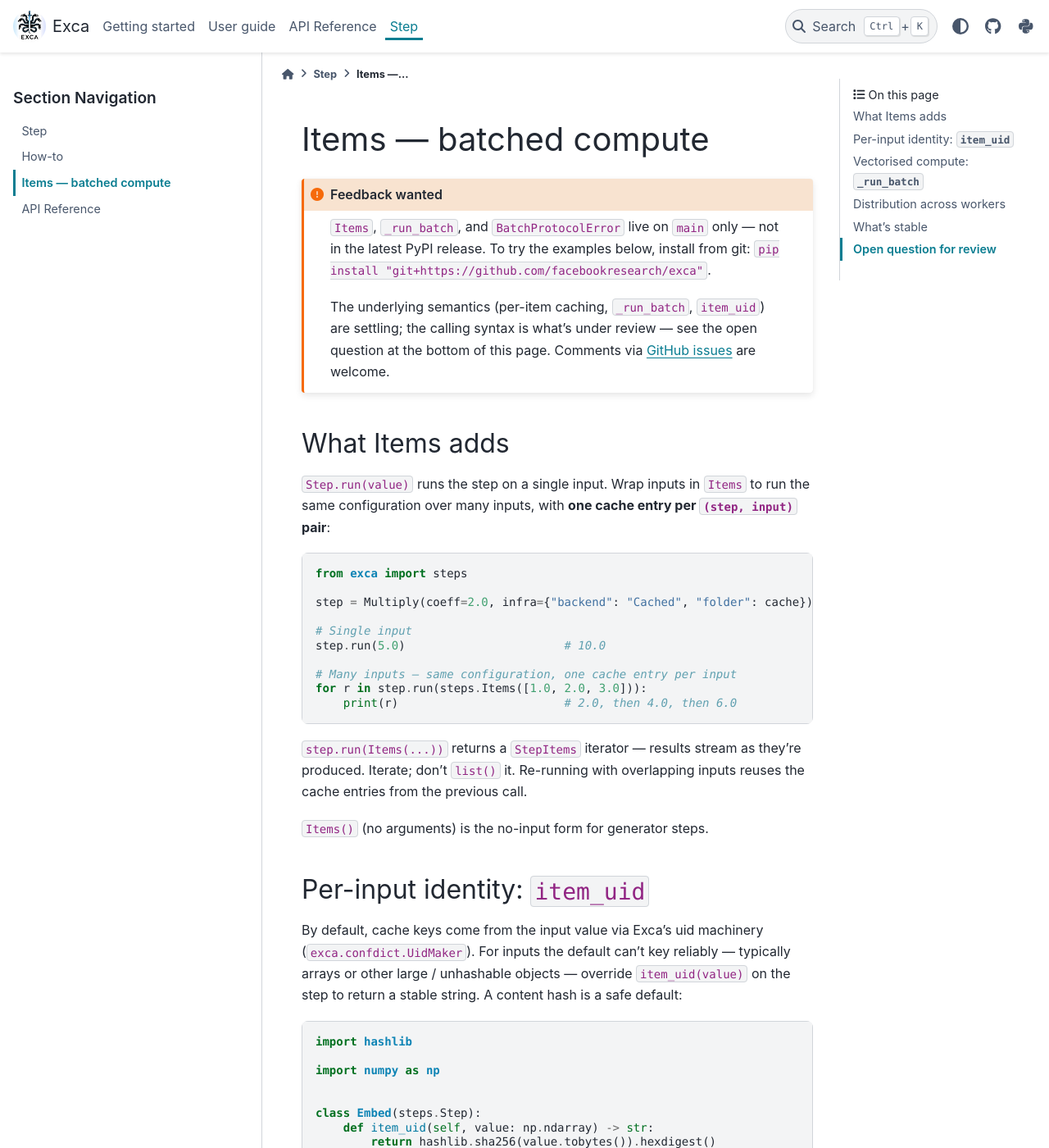
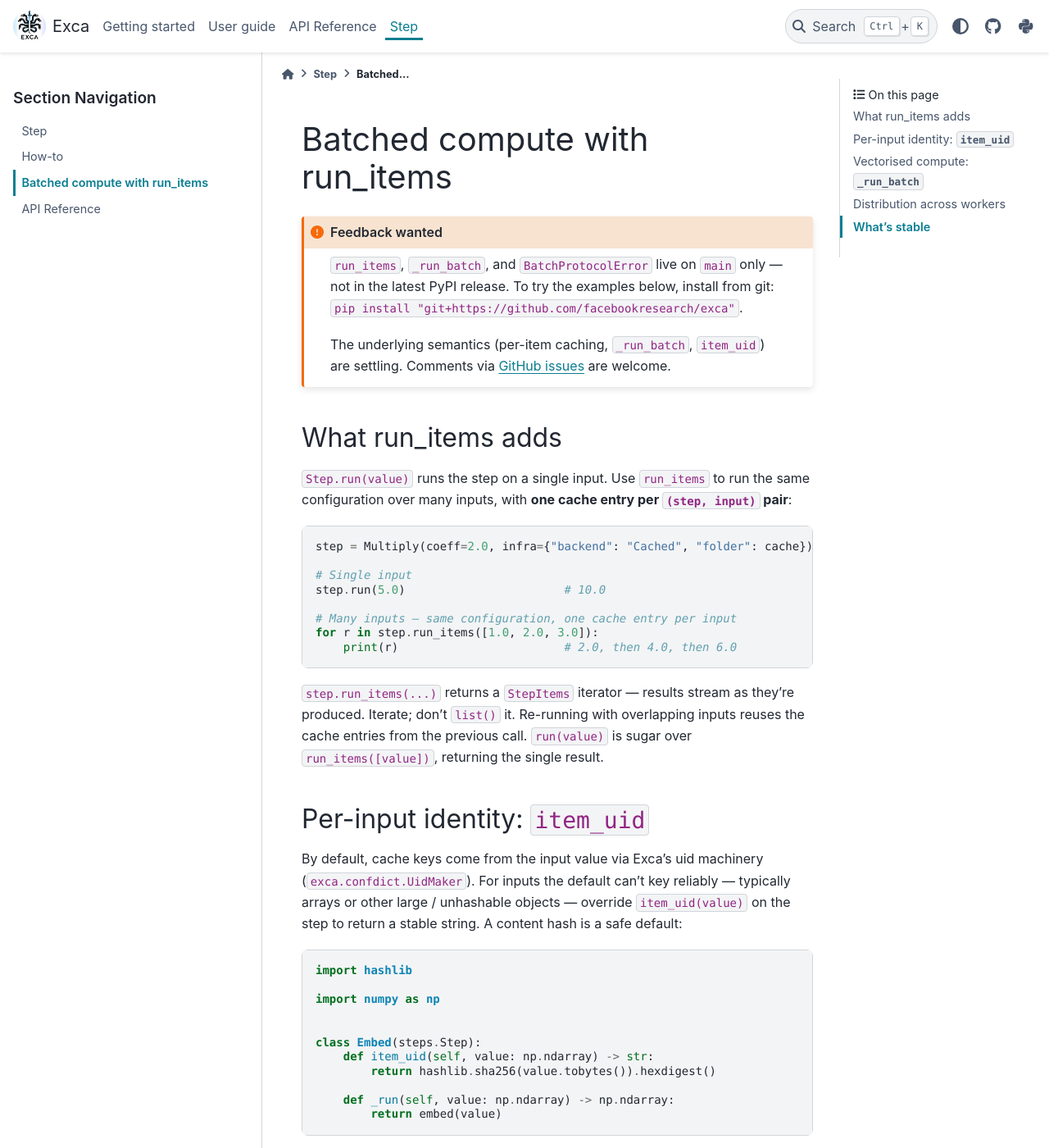
Before and after one commit to facebookresearch/exca, a Sphinx documentation site: the page built from docs/steps/items.md, in a window 1280 px wide and 1400 px high. Shown: the whole window at 82% size. Built offline with Sphinx 7.4.7 and the PyData theme 0.15.4, drawn with Linux system fonts in a browser that asks for light colours; some of the changed text lies outside the part shown.

Commit message:
[Step] replace Items by Step.run_items

````diff
--- a/docs/steps/items.md
+++ b/docs/steps/items.md
@@ -1,51 +1,47 @@
 ---
 myst:
   html_meta:
-    "description": "Items — batched, per-input caching for Steps. Feedback wanted."
+    "description": "run_items — batched, per-input caching for Steps. Feedback wanted."
 ---
 
-# Items — batched compute
+# Batched compute with run_items
 
 :::{admonition} Feedback wanted
 :class: important
 
-`Items`, `_run_batch`, and `BatchProtocolError` live on `main` only —
-not in the latest PyPI release. To try the examples below, install
-from git: `pip install
+`run_items`, `_run_batch`, and `BatchProtocolError` live on `main`
+only — not in the latest PyPI release. To try the examples below,
+install from git: `pip install
 "git+https://github.com/facebookresearch/exca"`.
 
 The underlying semantics (per-item caching, `_run_batch`, `item_uid`)
-are settling; the calling syntax is what's under review — see the
-open question at the bottom of this page. Comments via
+are settling. Comments via
 [GitHub issues](https://github.com/facebookresearch/exca/issues)
 are welcome.
 :::
 
-## What Items adds
+## What run_items adds
 
-`Step.run(value)` runs the step on a single input. Wrap inputs in
-`Items` to run the same configuration over many inputs, with **one
-cache entry per `(step, input)` pair**:
+`Step.run(value)` runs the step on a single input. Use `run_items`
+to run the same configuration over many inputs, with **one cache
+entry per `(step, input)` pair**:
 
 ```python
-from exca import steps
-
 step = Multiply(coeff=2.0, infra={"backend": "Cached", "folder": cache})
 
 # Single input
 step.run(5.0)                       # 10.0
 
 # Many inputs — same configuration, one cache entry per input
-for r in step.run(steps.Items([1.0, 2.0, 3.0])):
+for r in step.run_items([1.0, 2.0, 3.0]):
     print(r)                        # 2.0, then 4.0, then 6.0
 ```
 
-`step.run(Items(...))` returns a `StepItems` iterator — results
+`step.run_items(...)` returns a `StepItems` iterator — results
 stream as they're produced. Iterate; don't `list()` it. Re-running
 with overlapping inputs reuses the cache entries from the previous
-call.
-
-`Items()` (no arguments) is the no-input form for generator steps.
+call. `run(value)` is sugar over `run_items([value])`, returning the
+single result.
 
 ## Per-input identity: `item_uid`
 
@@ -65,9 +61,8 @@ class Embed(steps.Step):
     def item_uid(self, value: np.ndarray) -> str:
         return hashlib.sha256(value.tobytes()).hexdigest()
 
-    def _run_batch(self, values):
-        for v in values:
-            yield embed(v)
+    def _run(self, value: np.ndarray) -> np.ndarray:
+        return embed(value)
 ```
 
 `item_uid` is consulted **once at chain entry** on the
@@ -104,7 +99,7 @@ exception with the uids consumed-but-not-yielded so you can see
 which items were in flight when it raised.
 
 A single-value call and a batched call share the same cache: if
-`step.run(v)` writes uid `X`, `next(iter(step.run(Items([v]))))`
+`step.run(v)` writes uid `X`, `next(iter(step.run_items([v])))`
 reads `X` back.
 
 ## Distribution across workers
@@ -124,8 +119,8 @@ step = Embed(
         "gpus_per_node": 1,
     },
 )
-for embedding in step.run(steps.Items(paths)):    # M items → up to 16 jobs
-    save(embedding)                                # stream as workers finish
+for embedding in step.run_items(paths):           # M items → up to 16 jobs
+    print(embedding.shape)                         # streamed in input order
 ```
 
 Each worker runs `_run_batch` on its sub-batch and writes results
@@ -154,25 +149,3 @@ Pinned by tests — safe to rely on:
   own batch through its own backend. Without a chain-level
   `infra`, sub-step budgets (e.g. `max_jobs`) are independent;
   with one, the whole chain becomes a single job.
-
-## Open question for review
-
-The current calling shape is:
-
-```python
-step.run(steps.Items([v1, v2, v3]))
-```
-
-An alternative under consideration is a dedicated entry point:
-
-```python
-step.run_items([v1, v2, v3])
-```
-
-- The current shape keeps one entry method (`run`) and lets
-  `Items` carry the "batch" flag — uniform with the no-input
-  case (`Items()`).
-- The alternative removes the wrapper class from common code; the
-  signature is self-documenting.
-
-Please weigh in.
--- a/docs/steps/reference.rst
+++ b/docs/steps/reference.rst
@@ -11,7 +11,7 @@ Core classes
 ------------
 
 .. autoclass:: exca.steps.Step
-    :members: run, lookup, clone, item_uid, CACHE_TYPE
+    :members: run, run_items, lookup, clone, item_uid, CACHE_TYPE
 
 .. autoclass:: exca.steps.Chain
     :show-inheritance:
````
Also changed, not shown: other parts of docs/steps/reference.rst (+1 -1 lines), CHANGELOG.md (+1 -1 lines), docs/internal/steps/spec.md (+2 -2 lines), docs/internal/steps/user_guide.md (+4 -7 lines), docs/steps/howto.md (+1 -1 lines), 9 other files.
